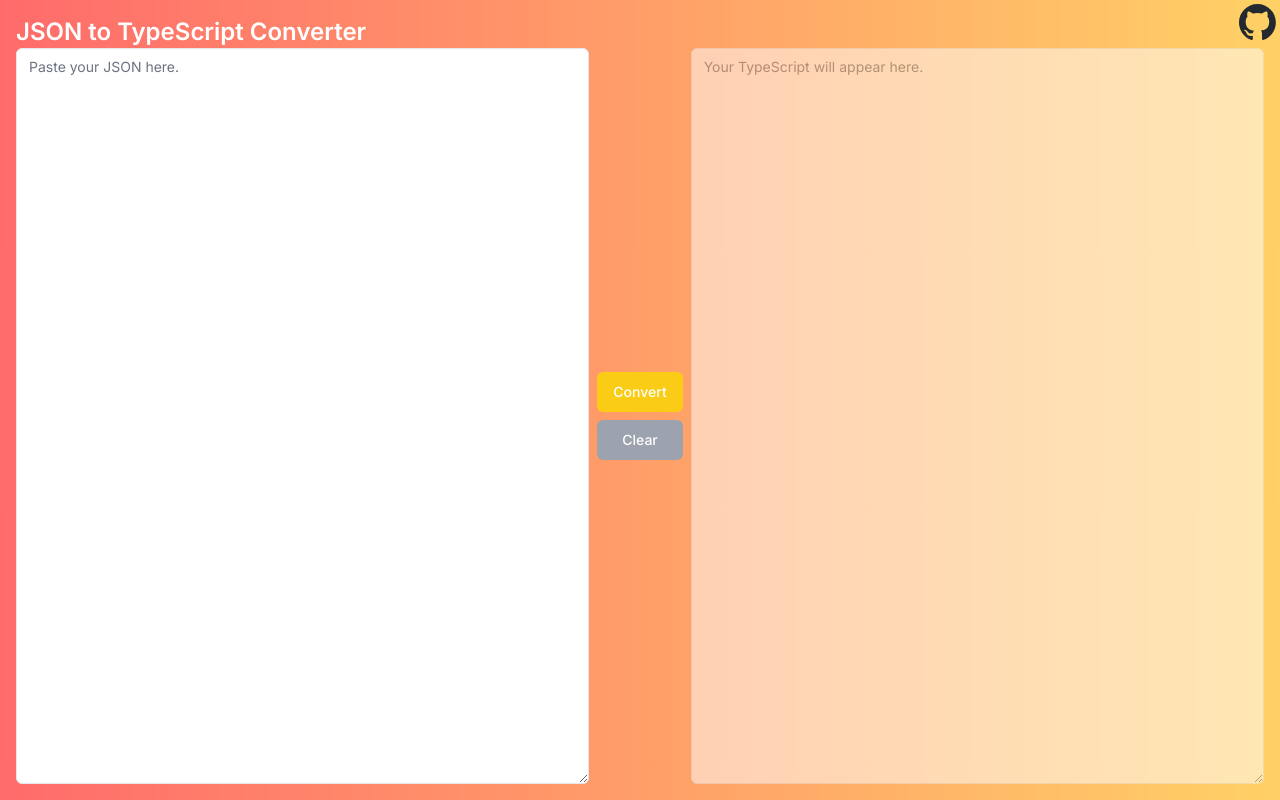
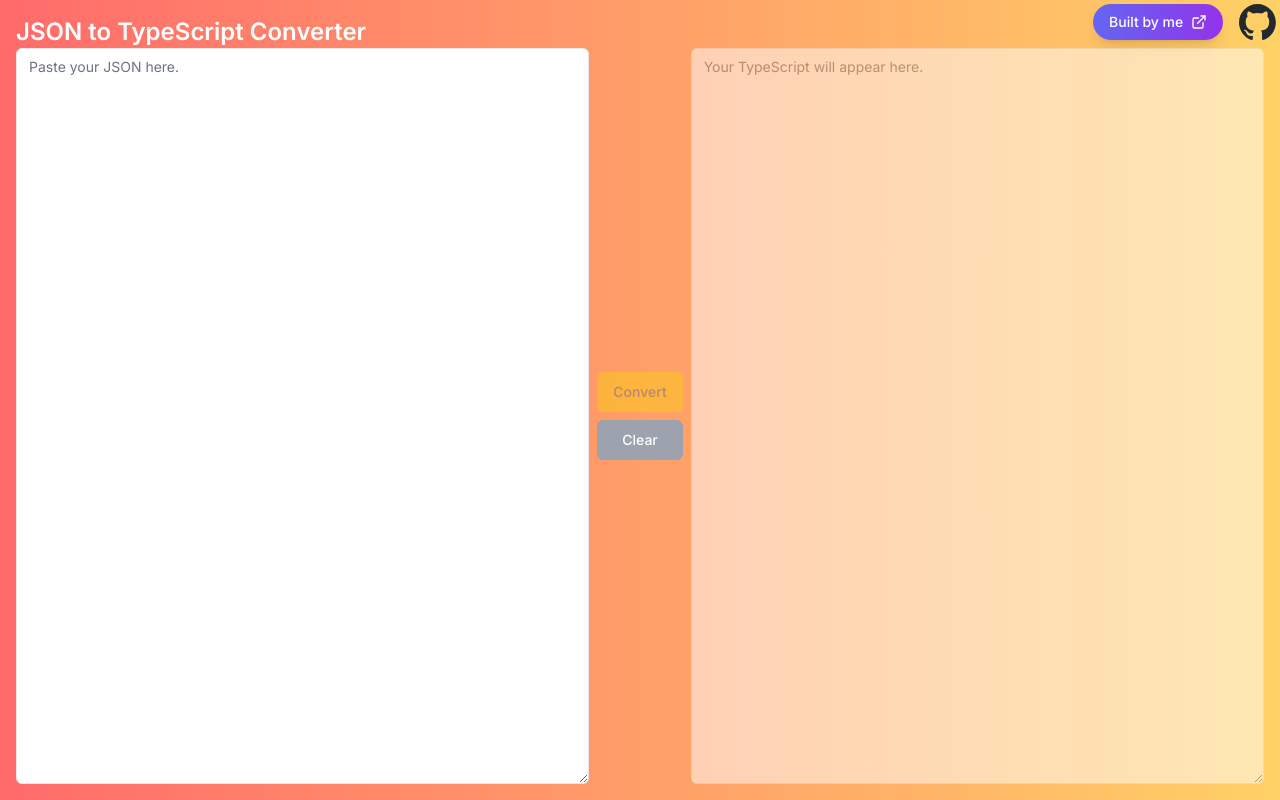
Before and after one commit to shaneosullivan/object_to_ts, a Next.js app: page / in a window 1280 px wide. Built offline with nearby package versions, Linux system fonts and the light colour scheme.

Commit message:
Add a link to my website

```diff
--- a/components/js-to-ts-converter.tsx
+++ b/components/js-to-ts-converter.tsx
@@ -13,6 +13,7 @@ import JSON5 from "json5";
 import { copyToClipboard } from "@/lib/copyToClipboard";
 
 import { ToastContainer, toast } from "react-toastify";
+import ExternalLinkIcon from "./ui/ExternalLinkIcon";
 
 export function JsToTsConverter() {
   const [sourceValue, setSourceValue] = useState("");
@@ -48,13 +49,22 @@ export function JsToTsConverter() {
         </div>
       </header>
       <main className="flex-1">
-        <a
-          href="https://github.com/shaneosullivan/object_to_ts"
-          target="blank"
-          className="fixed top-1 right-1"
-        >
-          <img src="/github-mark.svg" style={{ height: "36px" }} />
-        </a>
+        <div className="fixed top-1 right-1 flex items-center gap-4">
+          <a
+            href="https://chofter.com"
+            target="_blank"
+            className="inline-flex items-center justify-center rounded-full bg-gradient-to-r from-[#6366f1] to-[#9333ea] px-4 py-2 text-sm font-medium text-white shadow-lg transition-colors hover:from-[#4f46e5] hover:to-[#7e22ce] focus:outline-none focus:ring-2 focus:ring-[#6366f1] focus:ring-offset-2 dark:focus:ring-offset-gray-800"
+          >
+            Built by me
+            <ExternalLinkIcon className="ml-2 h-4 w-4" />
+          </a>
+          <a
+            href="https://github.com/shaneosullivan/object_to_ts"
+            target="_blank"
+          >
+            <img src="/github-mark.svg" style={{ height: "36px" }} />
+          </a>
+        </div>
         <div className="flex flex-row w-full h-full gap-2">
           <div className="flex flex-col flex-1">
             <Textarea
@@ -67,8 +77,9 @@ export function JsToTsConverter() {
           <div className="flex items-center">
             <div className="flex flex-col gap-2">
               <Button
-                className="bg-yellow-400 text-white hover:bg-yellow-500 dark:bg-yellow-600 dark:text-gray-900 dark:hover:bg-yellow-700"
+                className="bg-yellow-400 text-zinc-500 hover:bg-yellow-500 dark:bg-yellow-600 dark:text-gray-900 dark:hover:bg-yellow-700"
                 onClick={doConversion}
+                disabled={!(sourceValue || "").trim()}
               >
                 Convert
               </Button>
--- /dev/null
+++ b/components/ui/ExternalLinkIcon.tsx
@@ -0,0 +1,24 @@
+interface Props {
+  className?: string;
+}
+
+export default function ExternalLinkIcon(props: Props) {
+  return (
+    <svg
+      {...props}
+      xmlns="http://www.w3.org/2000/svg"
+      width="24"
+      height="24"
+      viewBox="0 0 24 24"
+      fill="none"
+      stroke="currentColor"
+      strokeWidth="2"
+      strokeLinecap="round"
+      strokeLinejoin="round"
+    >
+      <path d="M18 13v6a2 2 0 0 1-2 2H5a2 2 0 0 1-2-2V8a2 2 0 0 1 2-2h6" />
+      <polyline points="15 3 21 3 21 9" />
+      <line x1="10" x2="21" y1="14" y2="3" />
+    </svg>
+  );
+}
```
